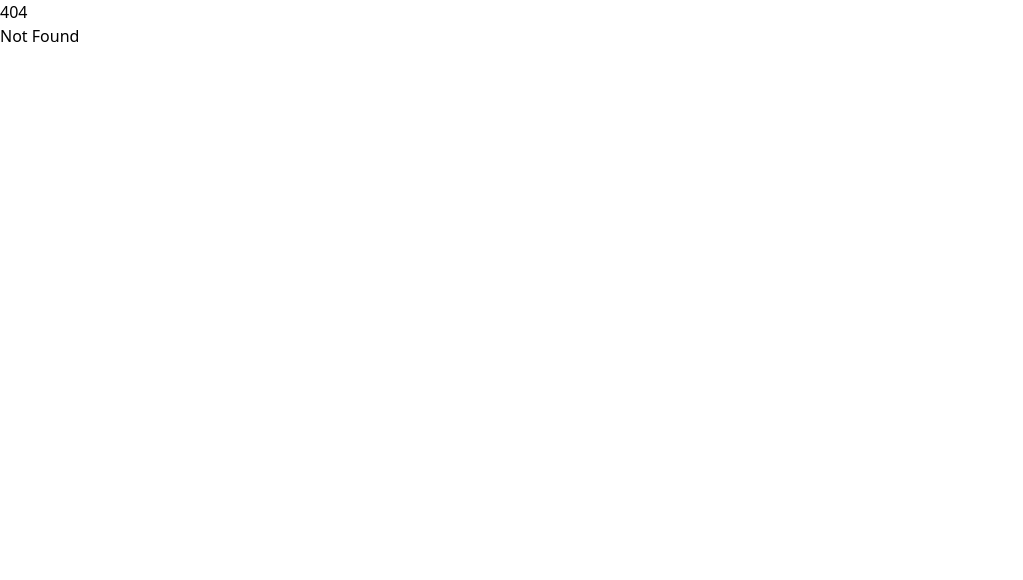
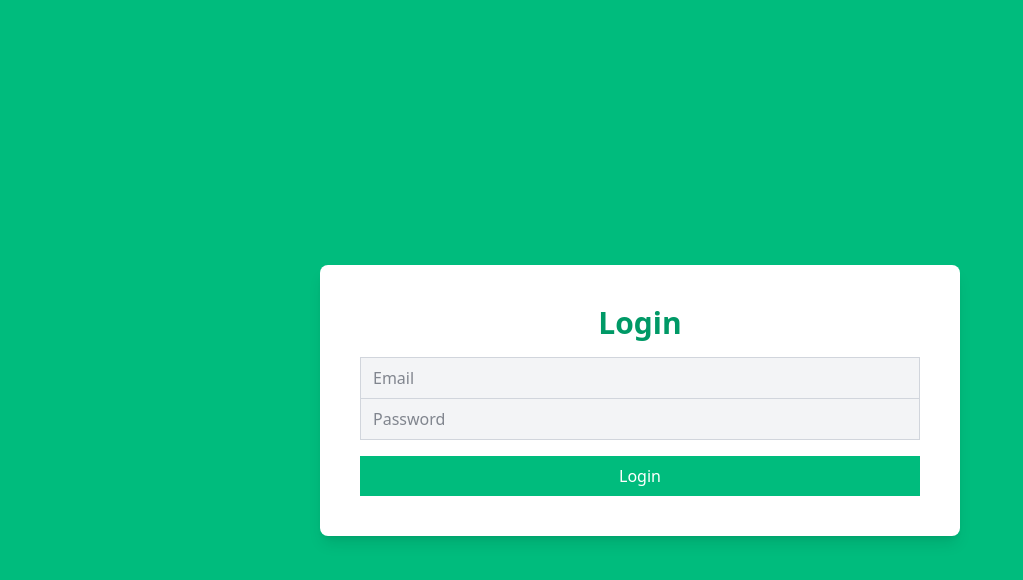
Before and after one commit to ewaldmikolaj/budget-app, a SvelteKit app in the folder frontend/: page /login in a window 1280 px wide. Before the commit this address had no page. Shown: the top 580 px of the page, without its empty margins (0-1023 px from the left). Built offline with nearby package versions, Linux system fonts and the light colour scheme.

Commit message:
login page created

```diff
--- /dev/null
+++ b/frontend/src/lib/components/LoginForm.svelte
@@ -0,0 +1,14 @@
+<script>
+</script>
+
+<div class="flex flex-col items-center p-10 bg-white rounded-lg shadow-lg max-w-2xl w-full sm:w-3/4 lg:w-1/2 mx-auto">
+    <div class="mb-4">
+        <h1 class="text-3xl font-bold text-emerald-600">Login</h1>
+        <div></div>
+    </div>
+    <form class="flex flex-col w-full space-y-0">
+        <input class="block w-full bg-gray-100 px-3 py-2 text-base text-gray-900 border border-gray-300 focus:outline-none focus:ring-2 focus:ring-emerald-600 focus:z-10" type="email" id="email" name="email" placeholder="Email" required>
+        <input class="block w-full bg-gray-100 px-3 py-2 text-base text-gray-900 border-t-0 border border-gray-300 focus:outline-none focus:ring-2 focus:ring-emerald-600 focus:z-10" type="password" id="password" name="password" placeholder="Password" required>
+        <button type="submit" class="w-full py-2 px-4 mt-4 bg-emerald-500 text-white hover:bg-emerald-600 focus:outline-none focus:ring-2 focus:ring-emerald-500">Login</button>
+    </form>
+</div>
--- a/frontend/src/routes/+page.svelte
+++ /dev/null
@@ -1,2 +0,0 @@
-<h1>Welcome to SvelteKit</h1>
-<p>Visit <a href="https://svelte.dev/docs/kit">svelte.dev/docs/kit</a> to read the documentation</p>
--- /dev/null
+++ b/frontend/src/routes/login/+page.svelte
@@ -0,0 +1,11 @@
+<script>
+    import LoginForm from "$lib/components/LoginForm.svelte";
+</script>
+
+<main class="h-screen flex items-center justify-center bg-emerald-500">
+    <LoginForm />
+</main>
+
+<style lang="postcss">
+    @reference "tailwindcss";
+  </style>
--- a/frontend/vite.config.ts
+++ b/frontend/vite.config.ts
@@ -3,5 +3,8 @@ import { sveltekit } from '@sveltejs/kit/vite';
 import { defineConfig } from 'vite';
 
 export default defineConfig({
-	plugins: [sveltekit(), tailwindcss()]
+	plugins: [
+		sveltekit(),
+		tailwindcss()
+	]
 });
```
Also changed, not shown: frontend/src/routes/+layout.svelte (line endings or trailing spaces), 1 other file (tests, documents, lock files or other folders).
